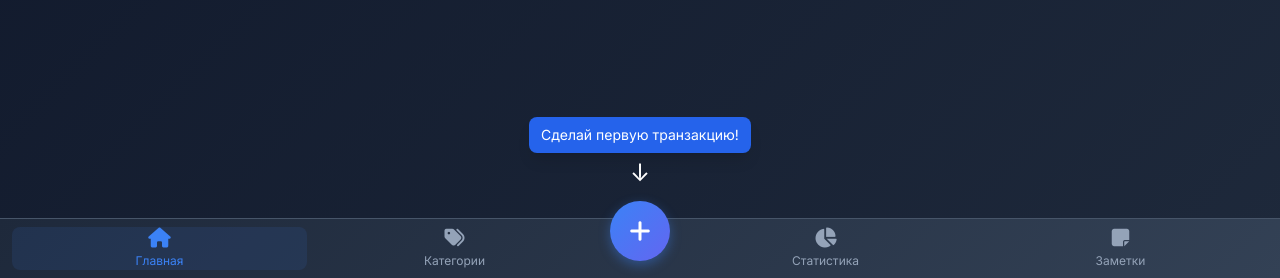
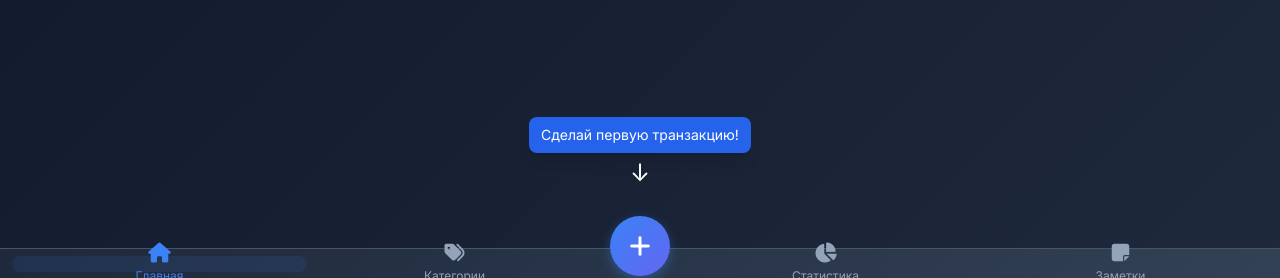
Before and after one commit to codifuse/wallet, a Django app: page / in a window 1280 px wide. Shown: the part 522-800 px from the top of the page. Run offline with Django 5.2, Linux system fonts and the light colour scheme; the visitor is signed in with stand-in values (Sample User, id 1); data comes from the database, SQL or seed files in the repository; data that the repository does not hold is empty; some libraries are stand-ins or nearby versions.

```diff
--- a/main/static/main/style.css
+++ b/main/static/main/style.css
@@ -1163,7 +1163,7 @@ body.modal-open {
 @supports (padding: max(env(safe-area-inset-bottom), 0px)) {
   .mobile-nav {
     padding-bottom: calc(env(safe-area-inset-bottom) + 0.5rem) !important;
-    height: calc(60px + env(safe-area-inset-bottom)) !important;
+    height: calc(30px + env(safe-area-inset-bottom)) !important;
     box-sizing: border-box !important;
   }
 }
```
